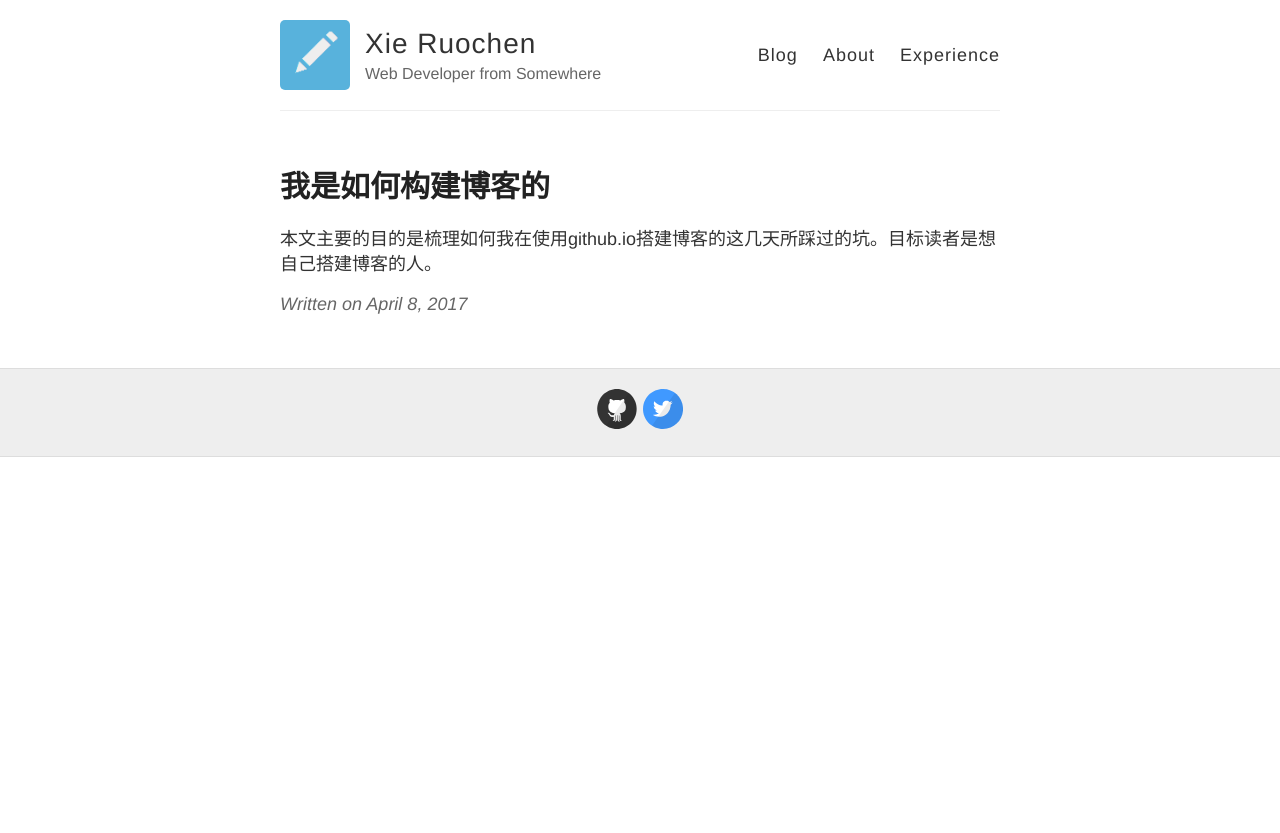
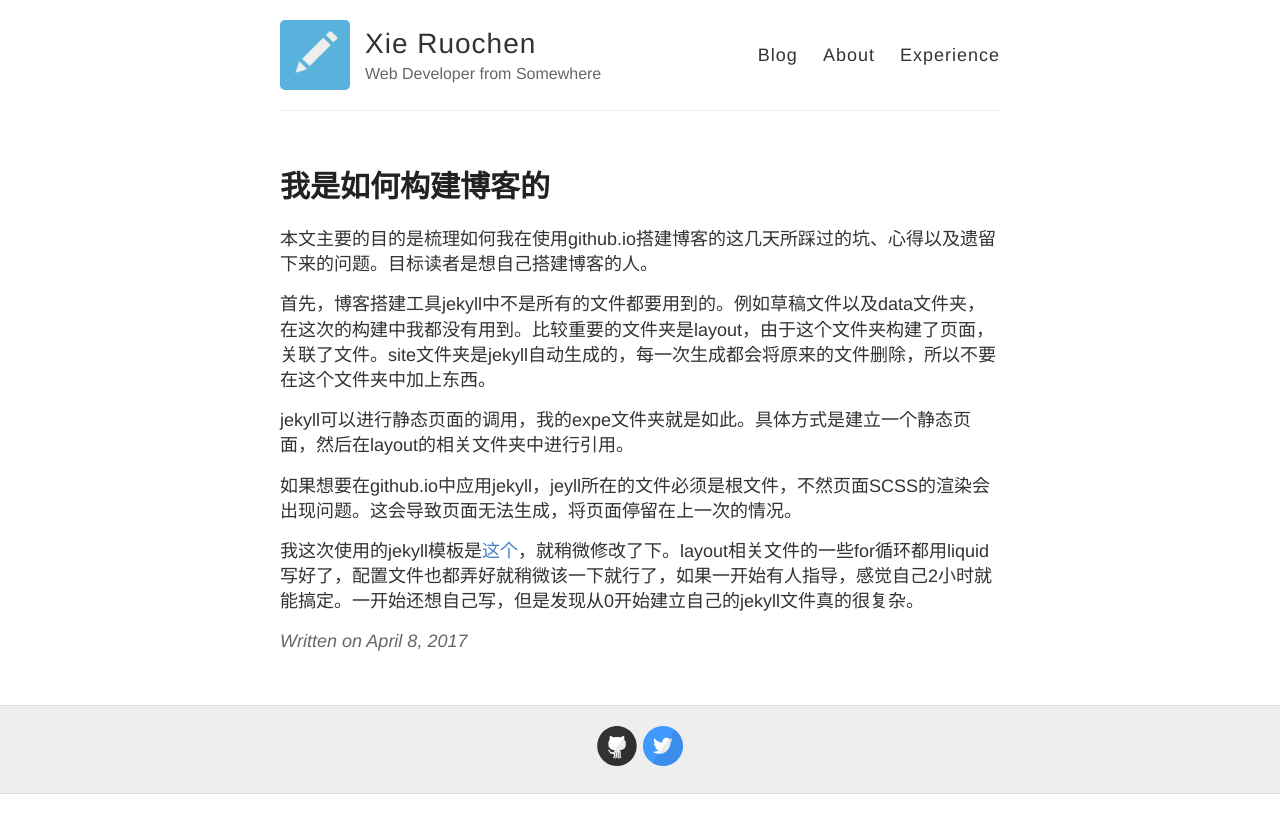
Before and after one commit to RuoChen95/Ruochen95.github.io, a Jekyll site: the page built from _posts/2017-4-8-我是如何构建博客的.md, in a window 1280 px wide. Shown: the top 833 px of the page. Built offline with Jekyll 4.4.1, drawn with Linux system fonts in a browser that asks for light colours.

Commit message:
Update 2017-4-8-我是如何构建博客的.md

```diff
--- a/_posts/2017-4-8-我是如何构建博客的.md
+++ b/_posts/2017-4-8-我是如何构建博客的.md
@@ -3,4 +3,12 @@ layout: post
 title: 我是如何构建博客的
 ---
 
-本文主要的目的是梳理如何我在使用github.io搭建博客的这几天所踩过的坑。目标读者是想自己搭建博客的人。
+本文主要的目的是梳理如何我在使用github.io搭建博客的这几天所踩过的坑、心得以及遗留下来的问题。目标读者是想自己搭建博客的人。
+
+首先，博客搭建工具jekyll中不是所有的文件都要用到的。例如草稿文件以及data文件夹，在这次的构建中我都没有用到。比较重要的文件夹是layout，由于这个文件夹构建了页面，关联了文件。site文件夹是jekyll自动生成的，每一次生成都会将原来的文件删除，所以不要在这个文件夹中加上东西。
+
+jekyll可以进行静态页面的调用，我的expe文件夹就是如此。具体方式是建立一个静态页面，然后在layout的相关文件夹中进行引用。
+
+如果想要在github.io中应用jekyll，jeyll所在的文件必须是根文件，不然页面SCSS的渲染会出现问题。这会导致页面无法生成，将页面停留在上一次的情况。
+
+我这次使用的jekyll模板是[这个](https://github.com/barryclark/jekyll-now)，就稍微修改了下。layout相关文件的一些for循环都用liquid写好了，配置文件也都弄好就稍微该一下就行了，如果一开始有人指导，感觉自己2小时就能搞定。一开始还想自己写，但是发现从0开始建立自己的jekyll文件真的很复杂。
```
